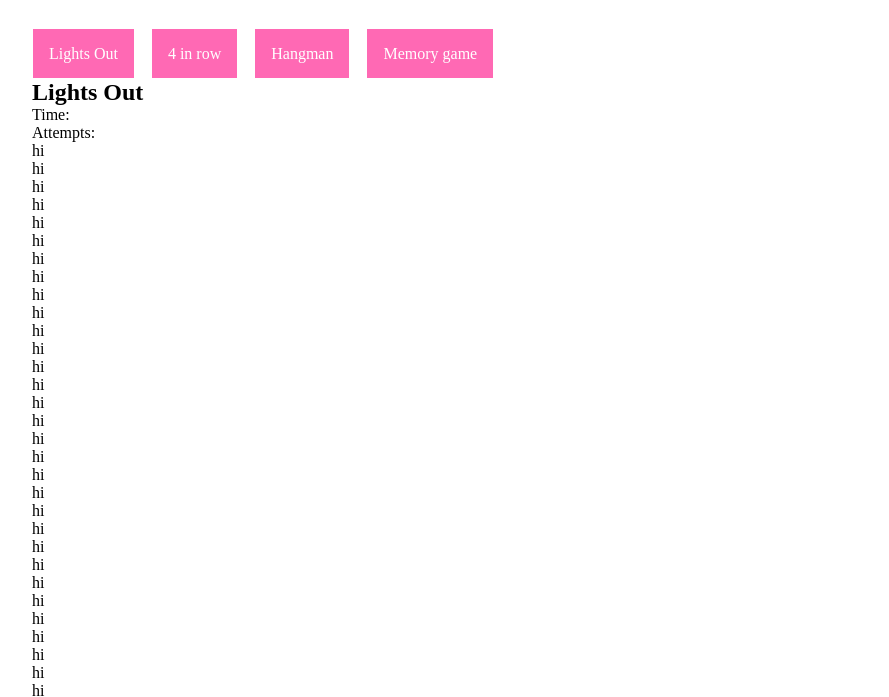
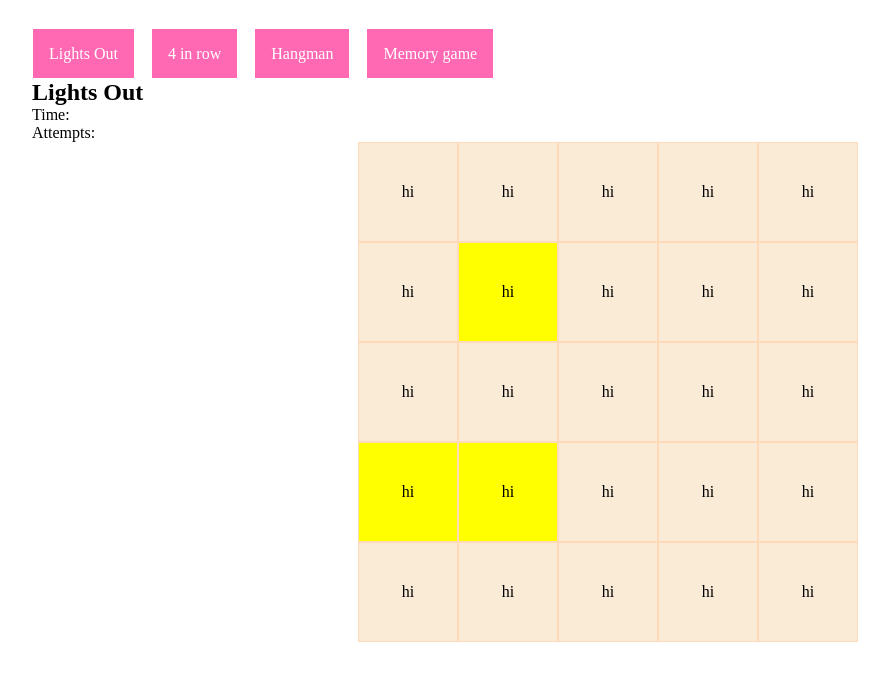
Before and after one commit to AnnaIpsen/boardgamesProject-AMA, a plain HTML site: page lightsOut.html in a window 1280 px wide. Shown: the part 104-801 px from the top of the page, without its empty margins (32-921 px from the left). Drawn offline with Linux system fonts and the light colour scheme.

Commit message:
Basic game's logic created

```diff
--- a/lightsOut.html
+++ b/lightsOut.html
@@ -6,6 +6,7 @@
     <meta name="viewport" content="width=device-width, initial-scale=1.0">
     <title>Document</title>
     <link rel="stylesheet" href="./styles/main.css">
+    <link rel="stylesheet" href="./styles/lightsOut.css">
     <script src="scripts/lightsOut.js" defer></script>
 </head>
 <body>
--- a/scripts/lightsOut.js
+++ b/scripts/lightsOut.js
@@ -2,25 +2,93 @@ const gameTime = document.getElementById("gameTime")
 const gameScore = document.getElementById("gameScore")
 const gameGrid = document.getElementById("gameGrid")
 
-tileChosen = null
-gridSize = 50
+let tileChosen = null
+gridSize = 25
+startingLights = 3
 
-const gridElements = [{
-    position: {
-        x: 1,
-        y: 1
-    },
-    neighbours: [],
-    lightOn: false
-}]
+const gridElements = []
+
+
+let x = 0
+let y = 1
+//Helper function to determine position of the tiles
+const handlePosition = (index) => {
+    if (index % 5 || index === 0) {
+        x++
+    } else {
+        x = 1
+        y += 1
+    }
+}
 
 const renderNewGame = () => {
-    for (let i = 1; i < 50; i++) {
+    for (let i = 0; i < (gridSize); i++) {
         const newTile = document.createElement('div')
         newTile.innerHTML = "hi"
         newTile.classList.add("game-grid__tile")
+        newTile.setAttribute('data-index', String(i))
         gameGrid.appendChild(newTile)
+        handlePosition(i)
+        gridElements.push({
+            position: {
+                x: x ,
+                y: y
+            },
+            tileIndex: i,
+            lightOn: false,
+        })
     }
+
 }
+
+
+
+
 renderNewGame()
-const checkResult = () => {}
+
+const allTiles = Array.from(document.getElementsByClassName("game-grid__tile"))
+
+allTiles.forEach((tile, tileIndex) => tile.addEventListener("click", (event) => {
+    const tileObject = gridElements.find(tile => tile.tileIndex === tileIndex)
+    tile.classList.toggle("active")
+    tileObject.lightOn = !tileObject.lightOn
+    checkAdjacentTiles(tile, tileObject, tileObject.tileIndex)
+    renderLight()
+    })
+)
+
+const checkAdjacentTiles = (tileChosen, tileObject, tileIndex) => {
+    const topTile = gridElements.find(topTile => topTile.position.x === gridElements[tileIndex].position.x && (topTile.position.y - gridElements[tileIndex].position.y === -1))
+    const rightTile = gridElements.find(rightTile => rightTile.position.y === gridElements[tileIndex].position.y && gridElements[tileIndex].position.x - rightTile.position.x === -1 )
+    const bottomTile = gridElements.find(bottomTile => bottomTile.position.x === gridElements[tileIndex].position.x && (bottomTile.position.y - gridElements[tileIndex].position.y === 1))
+    const leftTile = gridElements.find(leftTile => leftTile.position.y === gridElements[tileIndex].position.y && gridElements[tileIndex].position.x - leftTile.position.x === 1 )
+    const adjacentTiles = [topTile, rightTile, bottomTile, leftTile].filter(elementNotFalsy => elementNotFalsy)
+    adjacentTiles.forEach(tile => {
+        tile.lightOn = !tile.lightOn
+    })
+}
+
+const renderLight = () => {
+    const tilesWithLight = gridElements.filter(element => element.lightOn)
+        tilesWithLight.forEach(tile => allTiles[tile.tileIndex].classList.add("active"))
+    const tilesWithoutLight = gridElements.filter(element => !element.lightOn)
+    tilesWithoutLight.forEach(tile => allTiles[tile.tileIndex].classList.remove("active"))
+}
+
+const chooseRandomTilesOnSetup = () => {
+    const randomIndexes = []
+    for (let i = 0; i < startingLights; i++) {
+        const generateRandomNumber = () => {
+            const randomNumber = Math.floor(Math.random() * gridSize)
+            randomIndexes.some(number => number === randomNumber) || randomNumber === 0 ? generateRandomNumber() : randomIndexes.push(randomNumber)
+        }
+        generateRandomNumber()
+    }
+    const randomGridElements = gridElements.filter(gridElement => randomIndexes.find(randomIndex => randomIndex === gridElement.tileIndex))
+    console.log(randomIndexes)
+    console.log(randomGridElements)
+    randomGridElements.forEach(el => el.lightOn = !el.lightOn)
+}
+
+chooseRandomTilesOnSetup()
+renderLight()
--- /dev/null
+++ b/styles/lightsOut.css
@@ -0,0 +1,21 @@
+.game-grid {
+    width: 100%;
+    display: grid;
+    justify-content: center;
+    justify-items: center;
+    grid-template-columns: repeat(5, 100px);
+}
+
+.game-grid__tile {
+    background-color: antiquewhite;
+    width: 100px;
+    height: 100px;
+    display: flex;
+    justify-content: center;
+    align-items: center;
+    border: 1px solid peachpuff;
+}
+
+.active {
+    background-color: yellow;
+}
```
